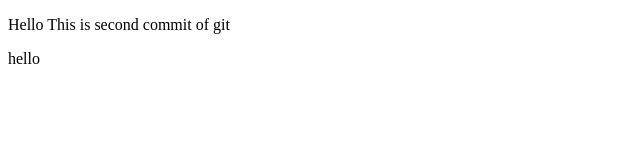
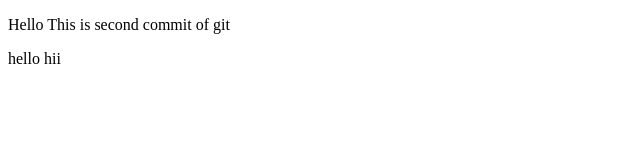
Before and after one commit to Vishvashh/splitmate, a plain HTML site: page index.html in a window 1280 px wide. Shown: the full height of the page, 0-640 px from the left. Drawn offline with Linux system fonts and the light colour scheme.

Commit message:
stash example

```diff
--- a/index.html
+++ b/index.html
@@ -7,6 +7,6 @@
 </head>
 <body>
     <p>Hello This is second commit of git</p>
-    <p>hello</p>
+    <p>hello hii</p>
 </body>
 </html>
```
